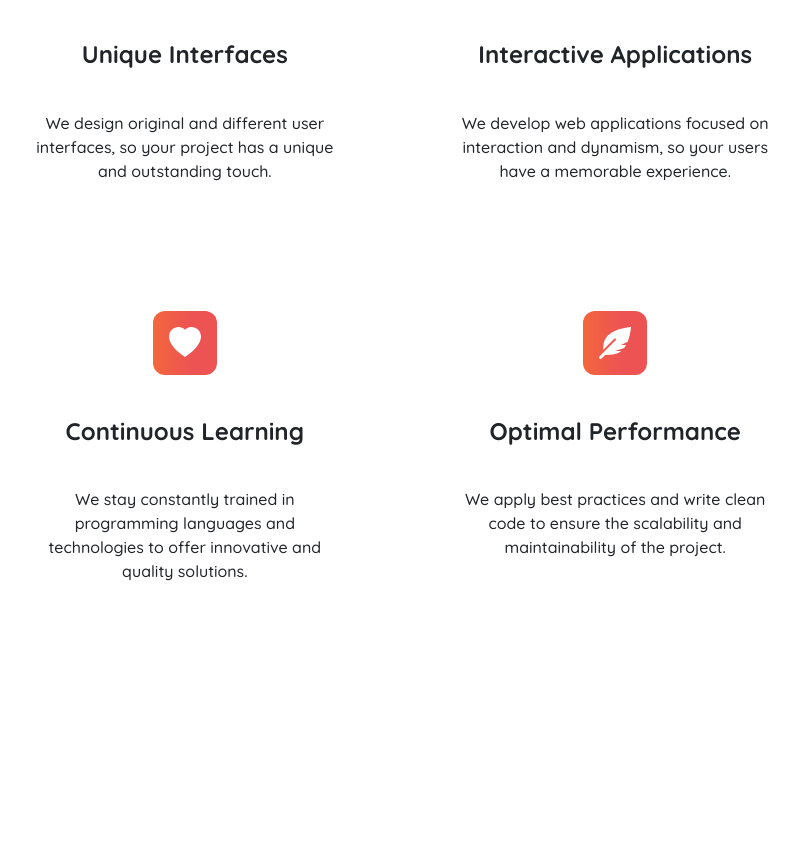
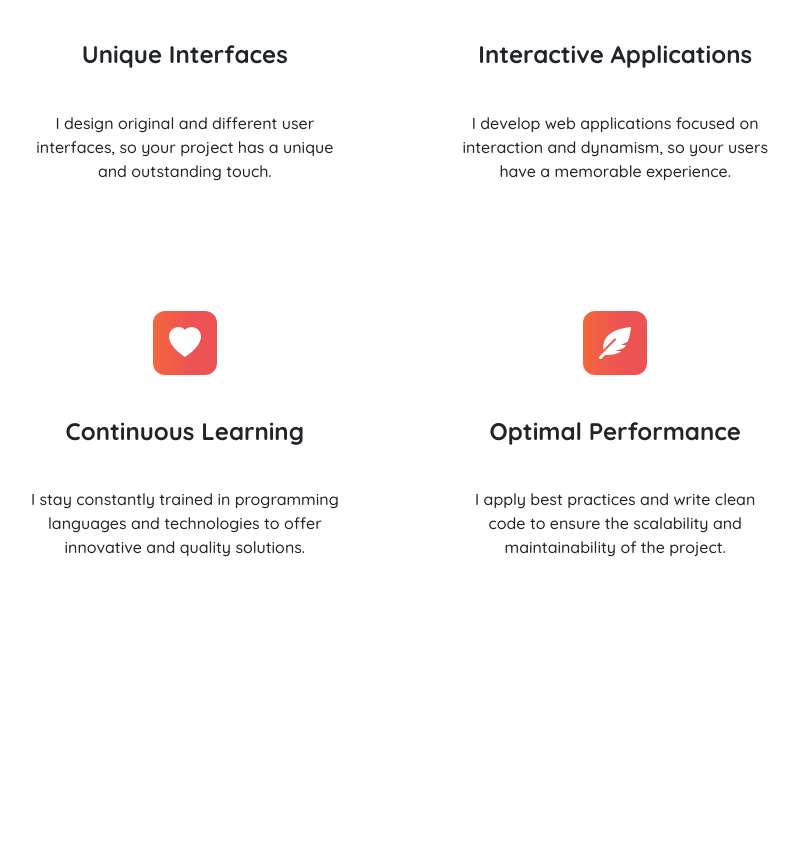
Before and after one commit to panayar/Web-Porfolio, a React (Create React App) app: page / in a window 1280 px wide. Shown: the part 1948-2815 px from the top of the page, without its empty margins (240-1039 px from the left). Built offline with nearby package versions, Linux system fonts and the light colour scheme.

Commit message:
fixing text

```diff
--- a/src/components/Skills/Skills.jsx
+++ b/src/components/Skills/Skills.jsx
@@ -12,22 +12,22 @@ function Skills() {
   const services = [
     {
       title: "Unique Interfaces",
-      text: "We design original and different user interfaces, so your project has a unique and outstanding touch.",
+      text: "I design original and different user interfaces, so your project has a unique and outstanding touch.",
       icon: <BsStars />,
     },
     {
       title: "Interactive Applications",
-      text: "We develop web applications focused on interaction and dynamism, so your users have a memorable experience.",
+      text: "I develop web applications focused on interaction and dynamism, so your users have a memorable experience.",
       icon: <BsLightningChargeFill />,
     },
     {
       title: "Continuous Learning",
-      text: "We stay constantly trained in programming languages and technologies to offer innovative and quality solutions.",
+      text: "I stay constantly trained in programming languages and technologies to offer innovative and quality solutions.",
       icon: <BsHeartFill />,
     },
     {
       title: "Optimal Performance",
-      text: "We apply best practices and write clean code to ensure the scalability and maintainability of the project.",
+      text: "I apply best practices and write clean code to ensure the scalability and maintainability of the project.",
       icon: <FaFeatherAlt />,
     },
   ];
```
Also changed, not shown: 1 other file (tests, documents, lock files or other folders).
